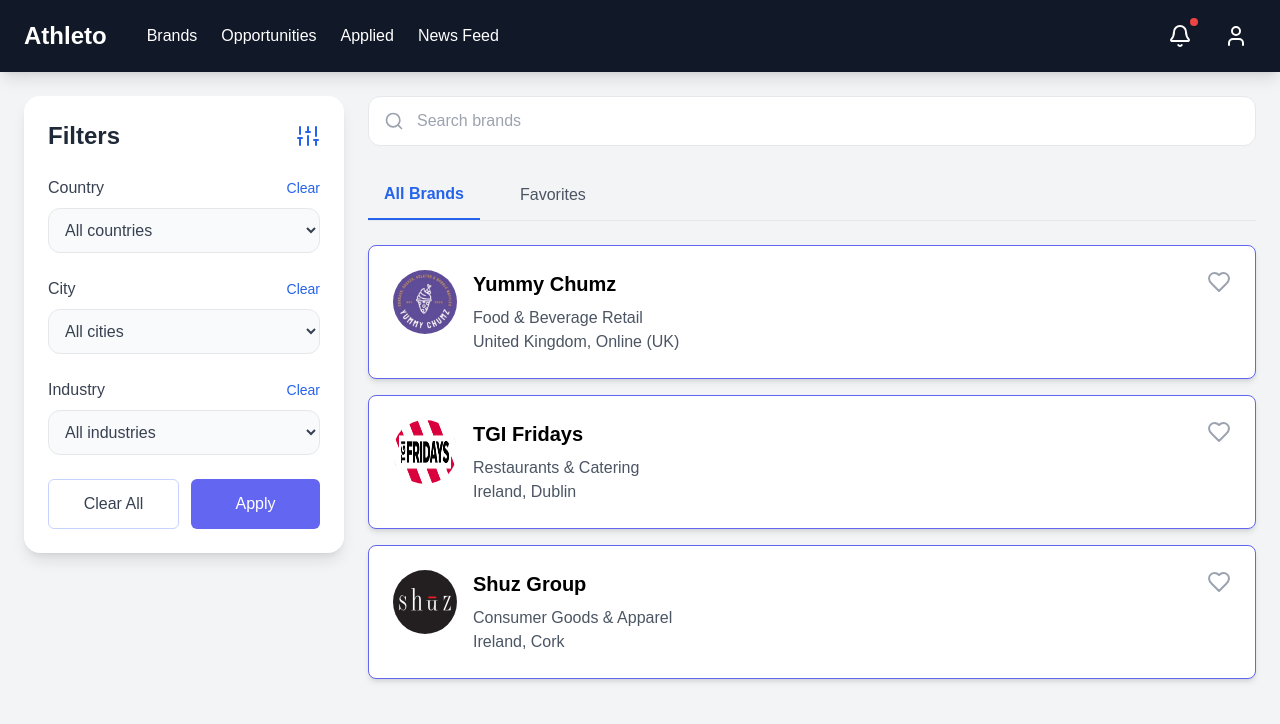
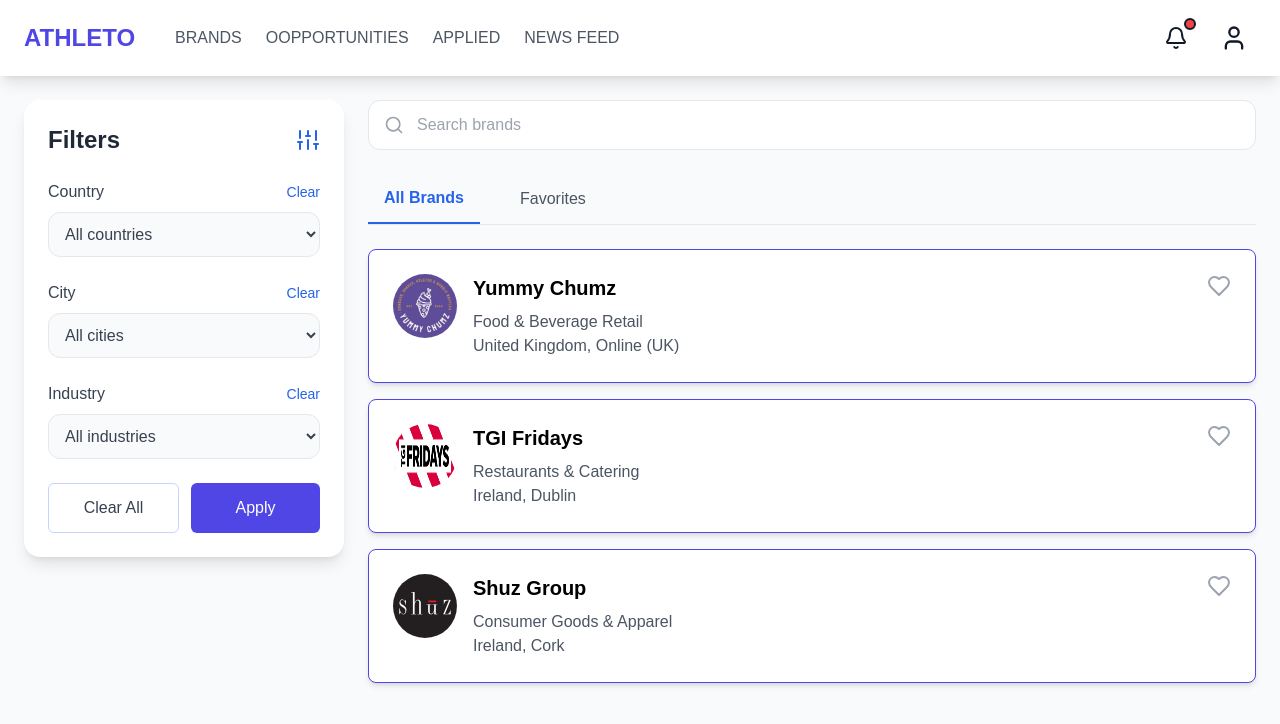
Before and after one commit to Heisenberg300604/Athleto, a Next.js app in the folder athleto/: page /athlete-dashboard in a window 1280 px wide. Shown: the top 724 px of the page. Built offline with nearby package versions, Linux system fonts and the light colour scheme.

Commit message:
ui fixed

```diff
--- a/athleto/src/app/athlete-dashboard/page.tsx
+++ b/athleto/src/app/athlete-dashboard/page.tsx
@@ -58,7 +58,7 @@
   ]
 
   return (
-    <div className="flex flex-col h-screen bg-gray-100">
+    <div className="flex flex-col h-screen bg-gray-50">
       <AthleteNavbar />
 
       <div className="flex flex-1 p-6 gap-6">
@@ -89,7 +89,7 @@
                 <button className="flex-1 py-3 px-4 border border-indigo-200 rounded-md text-gray-700 hover:bg-gray-50 transition-all duration-200 ease-in-out font-medium">
                   Clear All
                 </button>
-                <button className="flex-1 py-3 px-4 bg-indigo-500 text-white rounded-md hover:bg-indigo-700 transition-all duration-200 ease-in-out font-medium">
+                <button className="flex-1 py-3 px-4 bg-indigo-600 text-white rounded-md hover:bg-indigo-800 transition-all duration-200 ease-in-out font-medium">
                   Apply
                 </button>
               </div>
@@ -118,7 +118,7 @@
           {/* Brands */}
           <div className="space-y-4">
             {/* Yummy Chumz */}
-            <div className="bg-white border border-indigo-500 shadow-md rounded-lg p-6">
+            <div className="bg-white border border-indigo-600 shadow-md rounded-lg p-6">
               <div className="flex items-start justify-between">
                 <div className="flex gap-4">
                   <img src="/photo1.jpeg" alt="Yummy Chumz" className="w-16 h-16 rounded-full" />
@@ -137,7 +137,7 @@
             </div>
 
             {/* TGI Fridays */}
-            <div className="bg-white border border-indigo-500 shadow-md rounded-lg p-6">
+            <div className="bg-white border border-indigo-600 shadow-md rounded-lg p-6">
               <div className="flex items-start justify-between">
                 <div className="flex gap-4">
                   <img src="/download.png" alt="TGI Fridays" className="w-16 h-16 rounded-full" />
@@ -154,7 +154,7 @@
             </div>
 
             {/* Shuz Group */}
-            <div className="bg-white border border-indigo-500 shadow-md rounded-lg p-6">
+            <div className="bg-white border border-indigo-600 shadow-md rounded-lg p-6">
               <div className="flex items-start justify-between">
                 <div className="flex gap-4">
                   <img src="/shuz.png" alt="Shuz Group" className="w-16 h-16 rounded-full" />
--- a/athleto/src/components/AthleteNavbar.tsx
+++ b/athleto/src/components/AthleteNavbar.tsx
@@ -18,18 +18,18 @@
   }
 
   return (
-    <header className="bg-gray-900 text-white py-4 px-6 shadow-lg">
+    <header className="bg-white py-4 px-6 shadow-lg">
       <div className="max-w-7xl mx-auto flex justify-between items-center">
         <div className="flex items-center gap-4">
-          <Link href="/" className="text-2xl font-bold mr-6 hover:text-blue-400 transition-colors duration-200">
-            Athleto
+          <Link href="/" className="text-2xl text-indigo-600 font-bold mr-6 hover:text-blue-400 transition-colors duration-200">
+            ATHLETO
           </Link>
-          <nav className="hidden md:flex items-center gap-6">
-            {["Brands", "Opportunities", "Applied", "News Feed"].map((item) => (
+          <nav className="hidden md:flex items-center gap-6 text-gray-600">
+            {["BRANDS", "OOPPORTUNITIES", "APPLIED", "NEWS FEED"].map((item) => (
               <Link
                 key={item}
                 href={item === "Brands" ? "/athlete-dashboard" : "#"}
-                className="hover:text-blue-400 transition-colors duration-200 relative group"
+                className="hover:text-indigo-500 transition-colors duration-200 relative group"
               >
                 {item}
                 <span className="absolute left-0 right-0 bottom-0 h-0.5 bg-blue-400 transform scale-x-0 group-hover:scale-x-100 transition-transform duration-200 origin-left"></span>
@@ -38,20 +38,20 @@
           </nav>
         </div>
         <div className="flex items-center gap-4">
-          <button
-            className="text-white p-2 rounded-full hover:bg-gray-800 transition-colors duration-200 relative"
+            <button
+            className="text-white p-2 rounded-full  transition-colors duration-200 relative"
             title="Notifications"
-          >
-            <Bell className="h-6 w-6" />
+            >
+            <Bell className="h-6 w-6 text-gray-900" />
             <span className="absolute top-0 right-0 h-3 w-3 bg-red-500 rounded-full border-2 border-gray-900"></span>
           </button>
           <div className="relative">
             <button
-              className="text-white p-2 rounded-full hover:bg-gray-800 transition-colors duration-200 flex items-center gap-2"
+              className="text-white p-2 rounded-full transition-colors duration-200 flex items-center gap-2"
               onClick={toggleUserMenu}
               title="User Menu"
             >
-              <User className="h-6 w-6" />
+              <User className="h-7 w-7 text-gray-900" />
 
             </button>
             {isUserMenuOpen && (
```
